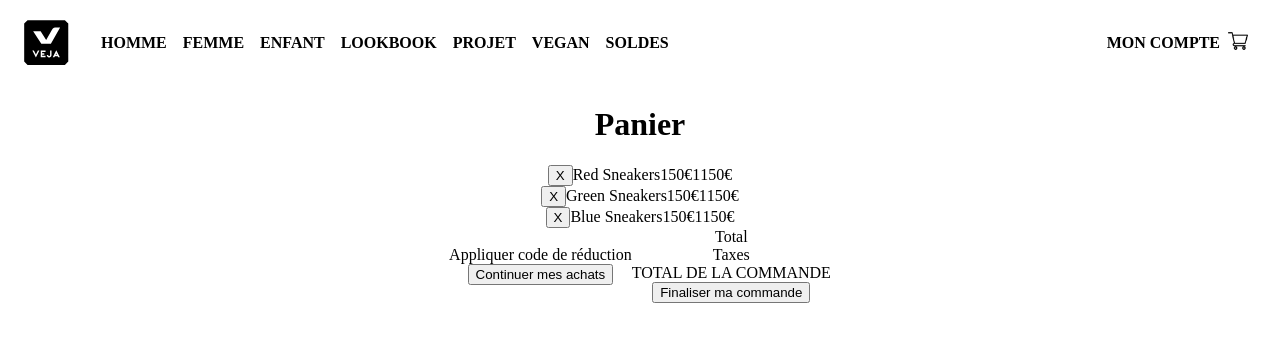
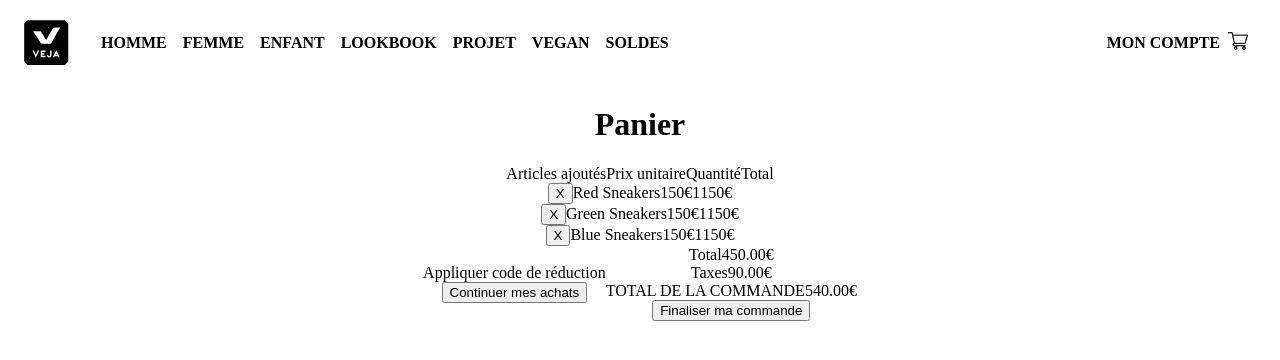
Before and after one commit to JaxV9/Sneakers, a React (Vite) app in the folder front-end/: page /cart in a window 1280 px wide. Shown: the top 360 px of the page. Built offline with nearby package versions, Linux system fonts and the light colour scheme.

Commit message:
feat: card calculation

```diff
--- a/front-end/src/features/cart/Cart.tsx
+++ b/front-end/src/features/cart/Cart.tsx
@@ -1,13 +1,20 @@
-import { useSelector } from "react-redux";
-import { CartList } from "./components/CartList"
-import { CartMetadata } from "../../stateManagement/cardSlice";
+import { useSelector } from 'react-redux';
+import { CartList } from './components/CartList';
+import { CartMetadata } from '../../stateManagement/cardSlice';
 
-export const Cart  = () => {
-   const cart = useSelector((state:CartMetadata)=>state.items);
+const TAX_RATE = 0.2; // Example tax rate, adjust as needed
+
+export const Cart = () => {
+    const cart = useSelector((state: CartMetadata) => state.items);
+
+    const totalPrice = cart.reduce((total, item) => total + item.shoe.price * item.numberInCart, 0);
+    const taxes = totalPrice * TAX_RATE;
+    const totalOrder = totalPrice + taxes;
+
     return (
         <div className="flex-container w-full flex-vertical">
             <h1>Panier</h1>
-           <CartList items={cart}></CartList>
+            <CartList items={cart} />
             <div className="flex-container">
                 <div className="flex-container flex-vertical">
                     <span>Appliquer code de réduction</span>
@@ -16,12 +23,21 @@
                     </div>
                 </div>
                 <div className="flex-container flex-vertical">
-                <div className="flex-container space-between"><span>Total</span></div>
-                <div className="flex-container space-between"><span>Taxes</span></div>
-                <div className="flex-container space-between"><span>TOTAL DE LA COMMANDE</span></div>
-                <button className="">Finaliser ma commande</button>
+                    <div className="flex-container space-between">
+                        <span>Total</span>
+                        <span>{totalPrice.toFixed(2)}€</span>
+                    </div>
+                    <div className="flex-container space-between">
+                        <span>Taxes</span>
+                        <span>{taxes.toFixed(2)}€</span>
+                    </div>
+                    <div className="flex-container space-between">
+                        <span>TOTAL DE LA COMMANDE</span>
+                        <span>{totalOrder.toFixed(2)}€</span>
+                    </div>
+                    <button>Finaliser ma commande</button>
                 </div>
             </div>
         </div>
-    )
-}
+    );
+};
--- a/front-end/src/features/cart/components/CartList.tsx
+++ b/front-end/src/features/cart/components/CartList.tsx
@@ -8,6 +8,15 @@
 export const CartList  = (cart:CartListProps) => {
     return (
         <div className="flex-container flex-vertical">
+            <div className="flex-container">
+                <span>Articles ajoutés</span>
+                <div className="flex-container">
+                    <span>Prix unitaire</span>
+                    <span>Quantité</span>
+                    <span>Total</span>
+                </div>
+            </div>
+            <div className="flex-container flex-vertical">
                 {cart.items.map((item) => (
                     <ItemCard
                         quantity={item.numberInCart}
@@ -15,5 +24,6 @@
                         shoe={item.shoe}
                     />))}
             </div>
+        </div>
     )
 }
```
Lines whose indentation alone changed are shown as unchanged.
